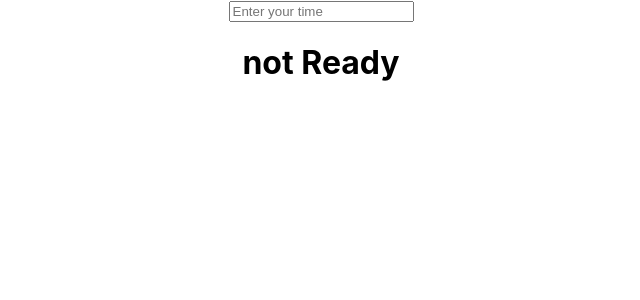
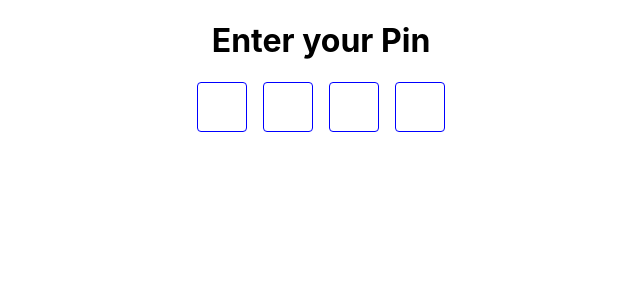
Before and after one commit to 12NikhilKumar/redux, a React (Create React App) app: page / in a window 1280 px wide. Shown: the top 300 px of the page, without its empty margins (319-959 px from the left). Built offline with nearby package versions, Linux system fonts and the light colour scheme.

Commit message:
pin component

```diff
--- a/src/App.js
+++ b/src/App.js
@@ -4,29 +4,28 @@ import UseTimer from './customhooks/timer'
 import UseFetch from './customhooks/fetch';
 import React from 'react';
 import Ready from './customhooks/ready';
+import PinInput from './pin/pininput';
 function App() {
   // const [query,setQuery] = React.useState("");
-  const [time,setTime] = React.useState(null);
+  // const [time,setTime] = React.useState(null);
   // const {value,startTimer,pauseTimer,resetTimer} = UseTimer({initialValue : 20})
   // const {loding,error,data} = UseFetch(`https://api.github.com/search/users?q=${query || 'masai'}`);
-  const {ready} = Ready(time);
-  const handleChange = (e) => {
-    setTime(e.target.value)
-  }
+  // const {ready} = Ready(time);
+  // const handleChange = (e) => {
+  //   setTime(e.target.value)
+  // }
+  // const [state,setState] = React.useState({
+  //   username : '',
+  //   emailid : '',
+  //   passcode : ''
+  // })
+  // const handleChange = (e) => {
+  //   setState({...state,[e.target.name]: e.target.value})
+  // }
   return (
     <div className="App">
-      {/* <h1>Time</h1>
-      <h2>{value}</h2>
-      <button onClick={startTimer}>start</button>
-      <button onClick={pauseTimer}>pause</button>
-      <button onClick={resetTimer}>reset</button>
-      <input type='text' placeholder='Enter your qurey' value={query} onChange={e => setQuery(e.target.value)} />
-      {/* {data.items.map((item)=>(
-        <div key={item.id}>{item.login}</div>
-      ))} */}
-      <input type="text" placeholder="Enter your time" value={time} onChange={(e)=>handleChange(e)} />
-      {/* <h3>{`${ready}`}</h3> */}
-      {ready?(<h1>Ready</h1>):(<h1>not Ready</h1>)}
+      <h1>Enter your Pin</h1>
+      <PinInput/>
     </div>
   );
 }
--- /dev/null
+++ b/src/midileware/store.js
@@ -0,0 +1 @@
+const rootReducer = combineReducers({auth:aut})
--- /dev/null
+++ b/src/pin/pininput.jsx
@@ -0,0 +1,50 @@
+import React from 'react';
+import PinItem from './pinitem';
+
+function PinInput({noOfBoxes=4,length=1,onChange}){
+    const [values,setValues] = React.useState(()=>
+    new Array(noOfBoxes).fill(0));
+    const arr = new Array(noOfBoxes).fill(0);
+    const ref = React.useRef([]);
+    const handleChange = (val,index)=>{
+        values[index] = val;
+        setValues([...values]);
+        if(val.length === length && index < noOfBoxes-1){
+            ref.current[index + 1].focus();
+        }
+        onChange && onChange(values.join(""));
+    };
+    const handleBackspace =(val,index)=>{
+        let tmp = values[index];
+        values[index] = val;
+        if(index>0 && tmp.length===0){
+            ref.current[index-1].focus();
+        }
+        setValues([...values]);
+        onChange(values.join(""));
+    }
+    React.useEffect(()=>{
+        console.log(ref);
+    },[values])
+    return (
+        <div
+            style={{
+                display: 'flex',
+                gap: '1rem',
+                justifyContent: 'center'
+            }}
+        >
+
+            {arr.map((_,i)=>(
+                <PinItem
+                    key={i}
+                    ref={(el)=>(ref.current[i]=el)}
+                    handleChange={(v)=>handleChange(v,i)}
+                    handleBackspace={(v)=>handleBackspace(v,i)}
+                    length={length}
+                />
+            ))}
+        </div>
+    )
+}
+export default PinInput;
--- /dev/null
+++ b/src/pin/pinitem.jsx
@@ -0,0 +1,33 @@
+import React from 'react';
+const defaultStyle = {
+    width:'2rem',
+    height:'2rem',
+    borderRadius:'0.25rem',
+    padding:'0.5rem',
+    border:'1px solid blue'
+}
+const PinItem = React.forwardRef(({length,handleChange,handleBackspace},ref)=>{
+    const handleKeyup = (e)=>{
+        switch (e.code) {
+            case "Backspace":{
+                handleBackspace && handleBackspace(e.target.value);
+                break;
+            }
+            default:{
+                handleChange(e.target.value);
+            }
+        }
+    }
+    return (
+        <div>
+            <input
+                ref={ref}
+                maxLength={length}
+                style={defaultStyle}
+                onChange={(e)=>handleChange(e.target.value)}
+                onKeyUp={handleKeyup}
+            />
+        </div>
+    )
+})
+export default PinItem;
```
